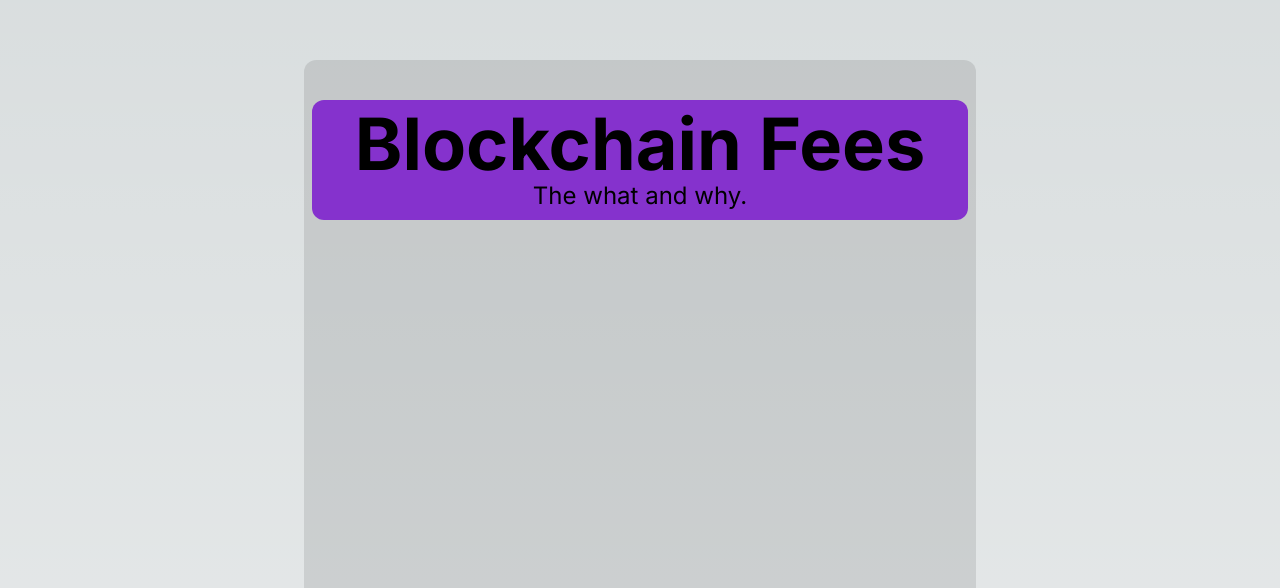
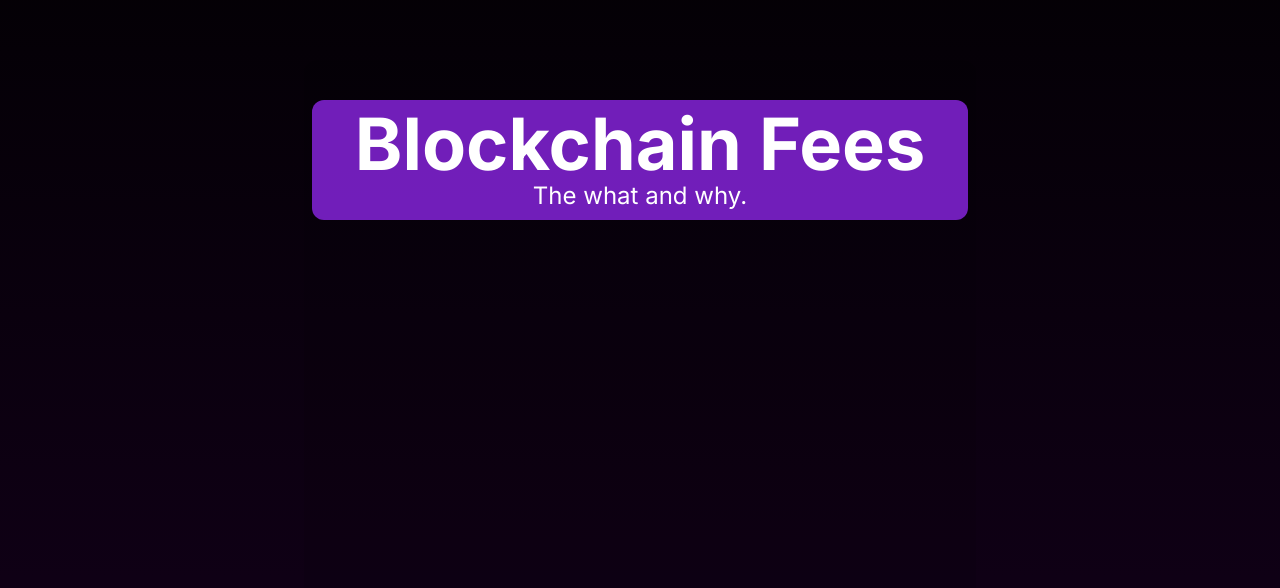
Before and after one commit to KryptikApp/feeMarkets, a Next.js app: page / in a window 1280 px wide. Shown: the part 212-800 px from the top of the page. Built offline with nearby package versions, Linux system fonts and the light colour scheme.

Commit message:
Update default color scheme

```diff
--- a/src/components/Layout.tsx
+++ b/src/components/Layout.tsx
@@ -20,7 +20,7 @@ export default function Layout({ children }: any) {
   }, []);
 
   return (
-    <div className={`min-h-screen pb-20 ${isDark && "dark"} px-4`}>
+    <div className={`min-h-screen pb-20 dark px-4`}>
       <Head>
         <title>Network Fees</title>
         <meta
--- a/src/styles/globals.css
+++ b/src/styles/globals.css
@@ -2,10 +2,17 @@
 @tailwind components;
 @tailwind utilities;
 
-:root {
+/* uncomment below for light style */
+/* :root {
   --foreground-rgb: 0, 0, 0;
   --background-start-rgb: 214, 219, 220;
   --background-end-rgb: 255, 255, 255;
+} */
+
+:root {
+  --foreground-rgb: 255, 255, 255;
+  --background-start-rgb: 0, 0, 0;
+  --background-end-rgb: 48, 0, 67;
 }
 
 @media (prefers-color-scheme: dark) {
--- a/tailwind.config.js
+++ b/tailwind.config.js
@@ -1,18 +1,19 @@
 /** @type {import('tailwindcss').Config} */
 module.exports = {
+  darkMode: "class",
   content: [
-    './src/pages/**/*.{js,ts,jsx,tsx,mdx}',
-    './src/components/**/*.{js,ts,jsx,tsx,mdx}',
-    './src/app/**/*.{js,ts,jsx,tsx,mdx}',
+    "./src/pages/**/*.{js,ts,jsx,tsx,mdx}",
+    "./src/components/**/*.{js,ts,jsx,tsx,mdx}",
+    "./src/app/**/*.{js,ts,jsx,tsx,mdx}",
   ],
   theme: {
     extend: {
       backgroundImage: {
-        'gradient-radial': 'radial-gradient(var(--tw-gradient-stops))',
-        'gradient-conic':
-          'conic-gradient(from 180deg at 50% 50%, var(--tw-gradient-stops))',
+        "gradient-radial": "radial-gradient(var(--tw-gradient-stops))",
+        "gradient-conic":
+          "conic-gradient(from 180deg at 50% 50%, var(--tw-gradient-stops))",
       },
     },
   },
   plugins: [],
-}
+};
```
